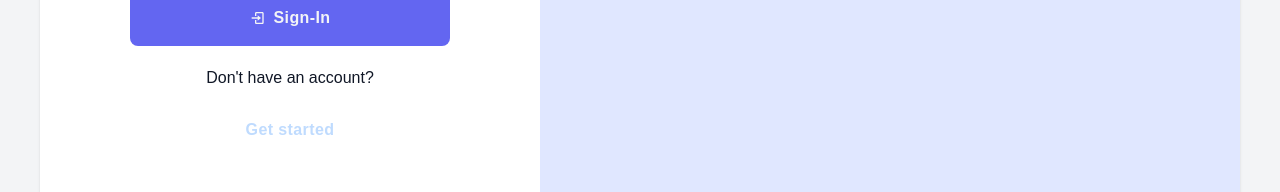
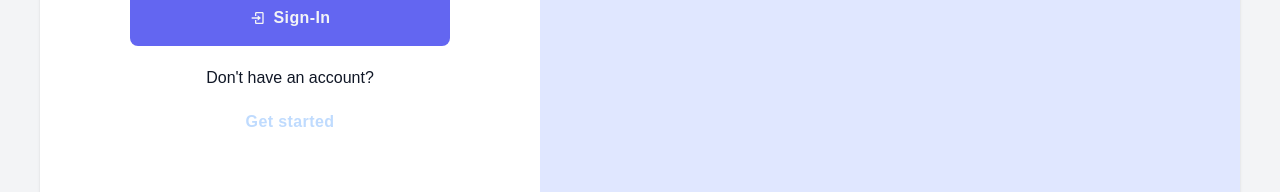
Before and after one commit to steeve7/clocking-in-system, a Next.js app: page /Login in a window 1280 px wide. Shown: the part 398-590 px from the top of the page. Built offline with nearby package versions, Linux system fonts and the light colour scheme; no server answers.

Commit message:
work done

```diff
--- a/src/app/Login/page.js
+++ b/src/app/Login/page.js
@@ -144,7 +144,7 @@
                   <BiLogIn />
                   Sign-In
                 </button>
-                <div className="flex flex-col justify-center items-center gap-2 mt-5 w-full">
+                <div className="flex flex-col justify-center items-center mt-5 w-full">
                   <p>Don't have an account?</p>
                   <Link
                   href={"/SignUp"}
```
